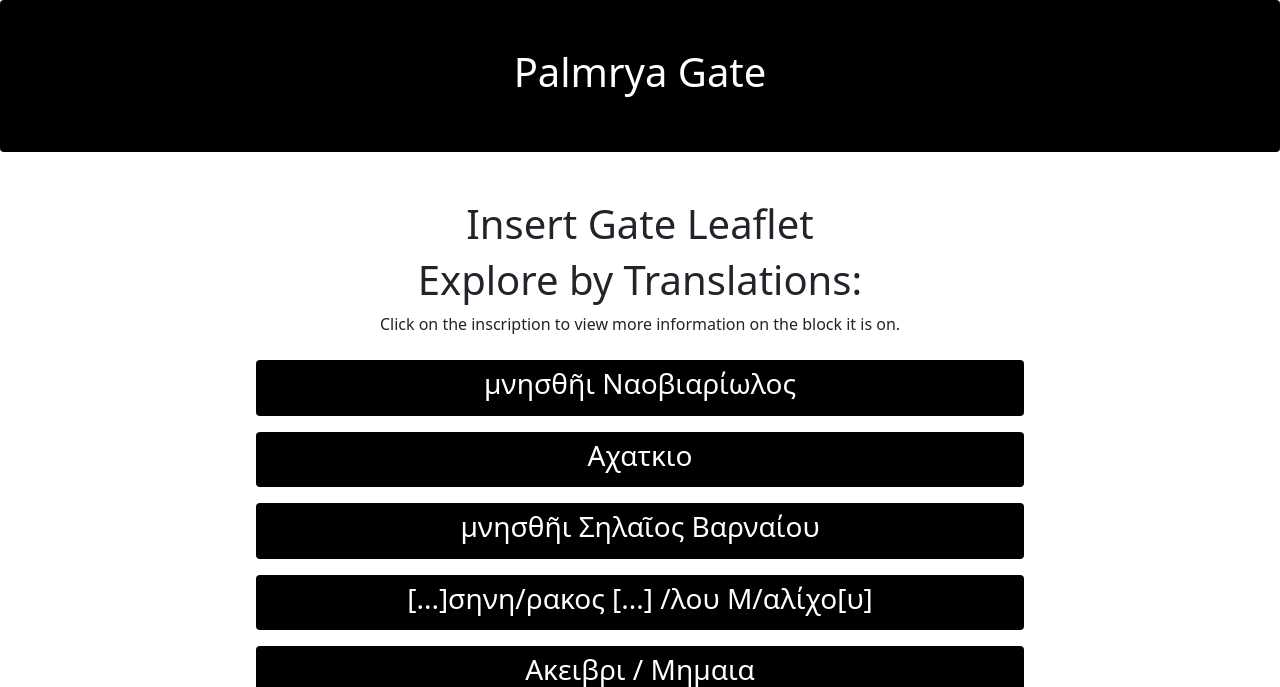
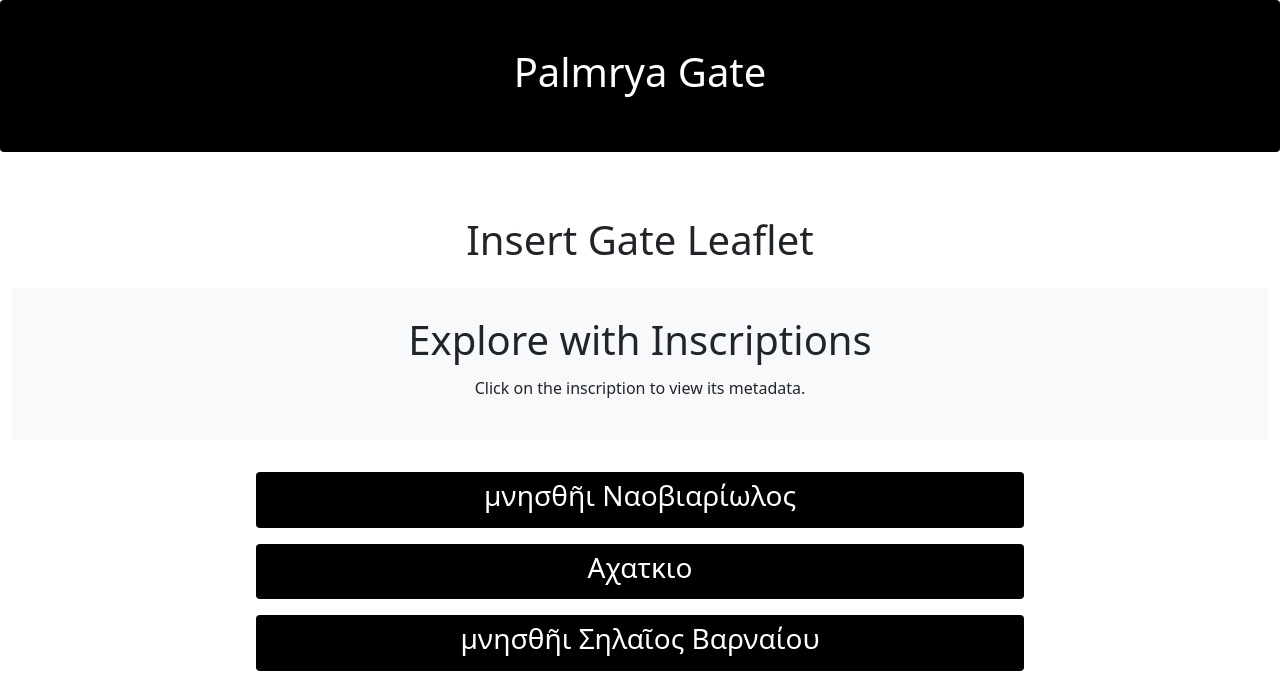
Before and after one commit to leeannachen/Contextualizing-Dura-Europa, a Flask app: page /gate in a window 1280 px wide. Shown: the part 76-763 px from the top of the page. Run offline with Flask 2, Linux system fonts and the light colour scheme; data comes from the database, SQL or seed files in the repository.

Commit message:
final styling touches and adding bio

```diff
--- a/templates/about.html
+++ b/templates/about.html
@@ -23,12 +23,12 @@
 <div class="container p-3">
     <div class="row align-items-center mt-3">
         <div class="col">
-            <img src="../static/images/Jamie.png"class="img-fluid rounded-circle" style="height: 350px;" ></img>
+            <img src="../static/images/Jamie.jpg"class="img-fluid rounded-circle" style="height: 350px;" ></img>
         </div>
         <div class="col">
             <h3 class="p-3">Jamie Flynn</h3>
             <p>
-                Bio
+                Jamie Flynn is a master’s student in history, focusing on Greek history of the Hellenistic era and on connections to contemporary civilizations, particularly that of ancient South Asia. Outside of his graduate work he enjoys skiing, mountain biking, writing, and meditating.
             </p>
         </div>
     </div>
--- a/templates/gate.html
+++ b/templates/gate.html
@@ -5,10 +5,13 @@
 {% endblock %}
 
 {% block main %}
-    <h1>Insert Gate Leaflet</h1>
+    <h1 class="p-3">Insert Gate Leaflet</h1>
 
-    <h1>Explore by Translations:</h1>
-    <p>Click on the inscription to view more information on the block it is on.</p>
+    <div class="bg-light p-4">
+        <h1 class="p-1">Explore with Inscriptions</h1>
+        <p>Click on the inscription to view its metadata.</p>
+    </div>
+    <br>
 
     <form action="/gate" method="post">
         <div class="form-group">
```
Also changed, not shown: templates/temple.html (+6 -2 lines), static/images/Jamie.jpg (added).
